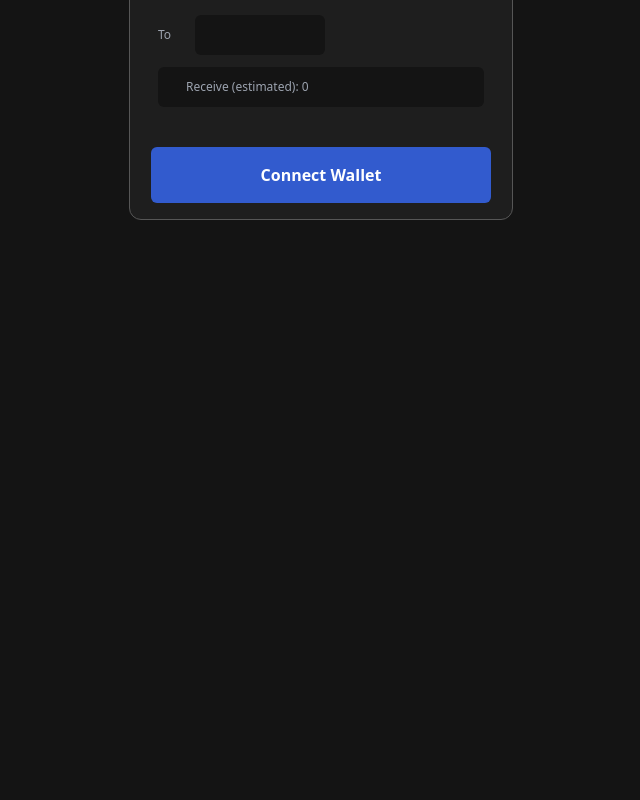
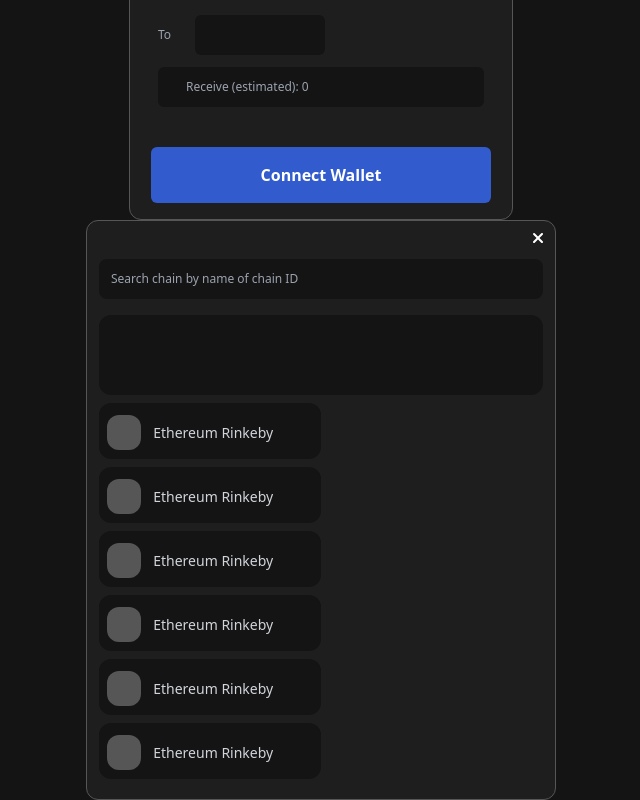
Before and after one commit to metamathstudios/portales-by-metamath, a React (Vite) app: page / in a window 1280 px wide. Shown: the part 294-1094 px from the top of the page, without its empty margins (319-959 px from the left). Before the commit the page ends 800 px from the top, so only its background shows below. Built offline with nearby package versions, Linux system fonts and the light colour scheme.

Commit message:
feat: add SearchChain component

```diff
--- a/src/App.tsx
+++ b/src/App.tsx
@@ -1,18 +1,18 @@
 import { useState } from 'react'
 
 import './index.css'
+
 import Navbar from './components/Navbar'
 import Bridge from './components/Bridge'
 import SliTol from './components/SliTol'
 import TransLiqSwitcher from './components/TransLiqSwitcher'
 import History from './components/History'
+import SearchChain from './components/SearchChain'
 
 function App() {
   const [openComponents, setOpenComponents] = useState(false)
 
   function handleOpen(): any {
-    console.log("chegou aqui");
-
     setOpenComponents(oldOpenComponent => !oldOpenComponent)
   }
 
@@ -22,6 +22,7 @@ function App() {
       <Navbar handleOpen={handleOpen}/>
       <div className=''>
         <Bridge />
+        <SearchChain />
         {openComponents && (<History  />)}
       </div>
     </>
--- a/src/components/History.tsx
+++ b/src/components/History.tsx
@@ -21,7 +21,7 @@ function History() {
         </div>
         <div className="flex flex-col justify-start items-center text-sm">
           <div className='w-40 h-5 pl-[52px] bg-background text-white rounded-xl font-bold'>History</div>
-          <div className="flex h-12 px-2 bg-button-gray text-white rounded-2xl items-center bg-background">
+          <div className="flex h-12 px-2 text-white rounded-2xl items-center bg-background">
             <button className={select === 'transfer' ? 'bg-button-blue rounded-xl py-2 px-6 ease-linear font-bold duration-300' : 'text-white rounded-xl font-bold py-2 px-6 ease-linear duration-300'} onClick={() => handleButton('transfer')}>
               Transfer
             </button>
@@ -43,8 +43,9 @@ function History() {
 
         :
 
-        <div>
-
+        <div className='flex flex-col items-center pt-4 w-[430px] h-[350px] bg-background rounded-xl'>
+          <div className='py-2 w-[90%] bg-button-gray rounded-lg' />
+          <p className='pt-32 text-sm font-bold'>No History</p>
         </div>
         }
       </div>
--- /dev/null
+++ b/src/components/SearchChain.tsx
@@ -0,0 +1,51 @@
+import close from '../assets/svg/close.svg'
+
+function SearchChain() {
+  return (
+    <div className='flex flex-col justify-start items-center'>
+      <div className='text-gray-300 bg-button-gray rounded-xl border-[1px] border-secondary-gray px-3 py-3 w-[470px]'>
+        <div className='flex flex-row-reverse pb-4'>
+          <button><img src={close} width={10} alt="close" /></button>
+        </div>
+        <div className='flex flex-row justify-center pb-4'>
+          <input className='bg-background py-3 w-[100%] rounded-lg text-xs px-3' type="text" placeholder='Search chain by name of chain ID' />
+        </div>
+        <div className='flex flex-col items-center pt-4 w-full h-20 bg-background rounded-xl' />
+
+        <div className='flex flex-col py-2 space-y-2'>
+          <div className='flex flex-row pl-2 pt-3 w-[50%] h-14 bg-background rounded-xl'>
+            <div className='flex flex-row w-[16%] h-[78%] rounded-xl bg-secondary-gray'></div>
+            <div className='flex-row justify-between px-3 py-2'><p className='text-sm text-gray-300'>Ethereum Rinkeby</p></div>
+          </div>
+
+          <div className='flex flex-row pl-2 pt-3 w-[50%] h-14 bg-background rounded-xl'>
+            <div className='flex flex-row w-[16%] h-[78%] rounded-xl bg-secondary-gray'></div>
+            <div className='flex-row justify-between px-3 py-2'><p className='text-sm text-gray-300'>Ethereum Rinkeby</p></div>
+          </div>
+
+          <div className='flex flex-row pl-2 pt-3 w-[50%] h-14 bg-background rounded-xl'>
+            <div className='flex flex-row w-[16%] h-[78%] rounded-xl bg-secondary-gray'></div>
+            <div className='flex-row justify-between px-3 py-2'><p className='text-sm text-gray-300'>Ethereum Rinkeby</p></div>
+          </div>
+
+          <div className='flex flex-row pl-2 pt-3 w-[50%] h-14 bg-background rounded-xl'>
+            <div className='flex flex-row w-[16%] h-[78%] rounded-xl bg-secondary-gray'></div>
+            <div className='flex-row justify-between px-3 py-2'><p className='text-sm text-gray-300'>Ethereum Rinkeby</p></div>
+          </div>
+
+          <div className='flex flex-row pl-2 pt-3 w-[50%] h-14 bg-background rounded-xl'>
+            <div className='flex flex-row w-[16%] h-[78%] rounded-xl bg-secondary-gray'></div>
+            <div className='flex-row justify-between px-3 py-2'><p className='text-sm text-gray-300'>Ethereum Rinkeby</p></div>
+          </div>
+
+          <div className='flex flex-row pl-2 pt-3 w-[50%] h-14 bg-background rounded-xl'>
+            <div className='flex flex-row w-[16%] h-[78%] rounded-xl bg-secondary-gray'></div>
+            <div className='flex-row justify-between px-3 py-2'><p className='text-sm text-gray-300'>Ethereum Rinkeby</p></div>
+          </div>
+        </div>
+      </div>
+    </div>
+  )
+}
+
+export default SearchChain
```
